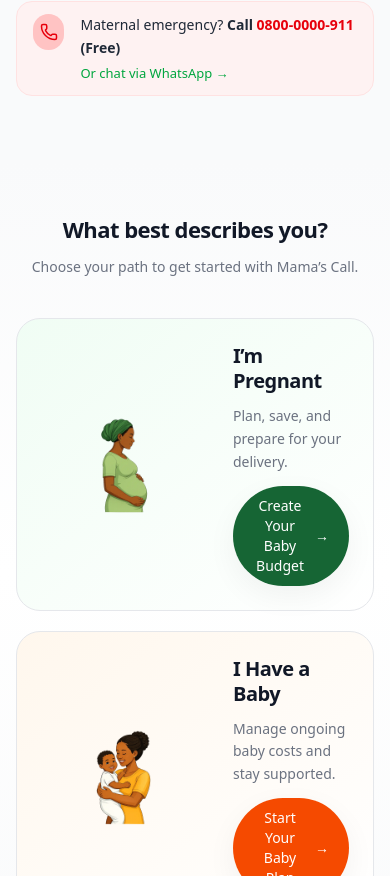
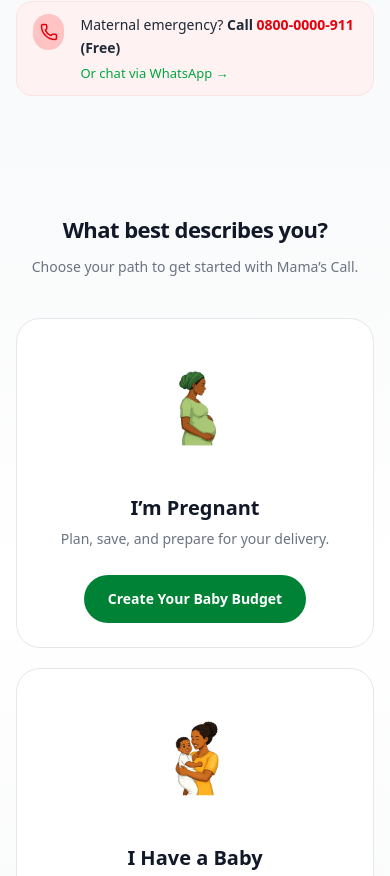
Before and after one commit to vojo28/mamas-call, a Next.js app: page / in a window 390 px wide. Shown: the part 1028-1904 px from the top of the page. Built offline with nearby package versions, Linux system fonts and the light colour scheme.

Commit message:
desktop and mobile polish

```diff
--- a/components/option-card.tsx
+++ b/components/option-card.tsx
@@ -1,12 +1,6 @@
-type OptionCardProps = {
-  title: string;
-  description: string;
-  buttonText: string;
-  image: string;
-  variant?: "green" | "orange";
-  onClick?: () => void;
-  badge?: string;
-};
+"use client";
+
+import Image from "next/image";
 
 export default function OptionCard({
   title,
@@ -15,75 +9,47 @@ export default function OptionCard({
   image,
   variant = "green",
   onClick,
-  badge,
-}: OptionCardProps) {
+}) {
   const isGreen = variant === "green";
 
   return (
     <div
       onClick={onClick}
-      className={`group relative flex items-center gap-8 p-6 md:p-8 rounded-2xl border border-border
-      transition-all duration-300 cursor-pointer
-      hover:shadow-lg hover:-translate-y-1
-      min-h-[200px] md:min-h-[240px]
-      ${
-        isGreen
-          ? "bg-gradient-to-br from-green-50 to-white"
-          : "bg-gradient-to-br from-orange-50 to-white"
-      }`}
+      className="group cursor-pointer bg-white border border-border rounded-2xl p-6 sm:p-7 md:p-8 flex flex-col items-center text-center h-full transition-all duration-300 hover:shadow-md hover:-translate-y-1"
     >
-
-      {/* BADGE */}
-      {badge && (
-        <span className="absolute top-4 right-4 text-[11px] bg-white/90 backdrop-blur px-3 py-1 rounded-full border border-border shadow-sm">
-          {badge}
-        </span>
-      )}
-
       {/* IMAGE */}
-      <div className="flex-shrink-0 w-[160px] md:w-[220px] lg:w-[240px] flex items-center justify-center">
-
-        <img
+      <div className="relative w-32 h-32 mb-6">
+        <Image
           src={image}
           alt={title}
-          className="max-h-[140px] md:max-h-[180px] object-contain transition-transform duration-300 group-hover:scale-105"
+          fill
+          className="object-contain"
         />
-
       </div>
 
       {/* TEXT */}
-      <div className="flex flex-col justify-center h-full space-y-3 max-w-md">
-
-        <h3 className="text-xl md:text-2xl font-semibold leading-tight tracking-tight min-h-[48px] md:min-h-[60px]">
+      <div className="space-y-2 max-w-xs">
+        <h3 className="text-xl md:text-2xl font-semibold leading-tight">
           {title}
         </h3>
 
         <p className="text-sm md:text-base text-muted leading-relaxed">
           {description}
         </p>
+      </div>
 
-        {/* BUTTON */}
+      {/* CTA */}
+      <div className="mt-auto pt-6 w-full flex justify-center">
         <button
-          onClick={(e) => {
-            e.stopPropagation();
-            onClick?.();
-          }}
-          className={`mt-auto inline-flex items-center gap-2 px-5 py-2.5 rounded-full text-sm font-medium transition-all duration-200 shadow-soft w-fit
-          ${
+          className={`px-6 py-3.5 rounded-full text-sm md:text-base font-semibold transition ${
             isGreen
-              ? "bg-primary text-white hover:opacity-90"
-              : "bg-orange-600 text-white hover:opacity-90"
+              ? "bg-green-700 text-white hover:bg-green-600"
+              : "bg-orange-500 text-white hover:bg-orange-400"
           }`}
         >
           {buttonText}
-
-          <span className="transition-transform group-hover:translate-x-1">
-            →
-          </span>
         </button>
-
       </div>
-
     </div>
   );
 }
--- a/components/user-type-section.tsx
+++ b/components/user-type-section.tsx
@@ -7,12 +7,12 @@ export default function UserTypeSection() {
   const router = useRouter();
 
   return (
-    <section className="relative pt-14 pb-16 md:pt-24 md:pb-24">
+    <section className="relative pt-14 md:pt-24 md:pt-28 md:pb-24">
 
       {/* BACKGROUND */}
       <div className="absolute inset-0 -z-10 bg-gradient-to-b from-background via-white to-background" />
 
-      <div className="max-w-7xl mx-auto px-4 md:px-6 lg:px-8">
+      <div className="max-w-6xl mx-auto px-4 md:px-6 lg:px-8">
 
         {/* HEADER */}
         <div className="text-center max-w-2xl mx-auto mb-10 md:mb-14 space-y-3">
@@ -26,10 +26,8 @@ export default function UserTypeSection() {
           </p>
         </div>
 
-        {/* CARDS WRAPPER (IMPORTANT FIX) */}
-        <div className="flex justify-center">
-
-          <div className="grid w-full max-w-5xl grid-cols-1 md:grid-cols-2 gap-5 sm:gap-6 md:gap-8">
+        {/* CARDS */}
+        <div className="grid grid-cols-1 md:grid-cols-2 gap-5 sm:gap-6 md:gap-8">
 
           <OptionCard
             title="I’m Pregnant"
@@ -52,10 +50,7 @@ export default function UserTypeSection() {
               router.push("/baby-plan");
             }}
           />
-
         </div>
-        </div>
-
       </div>
     </section>
   );
```
Lines whose indentation alone changed are shown as unchanged.
